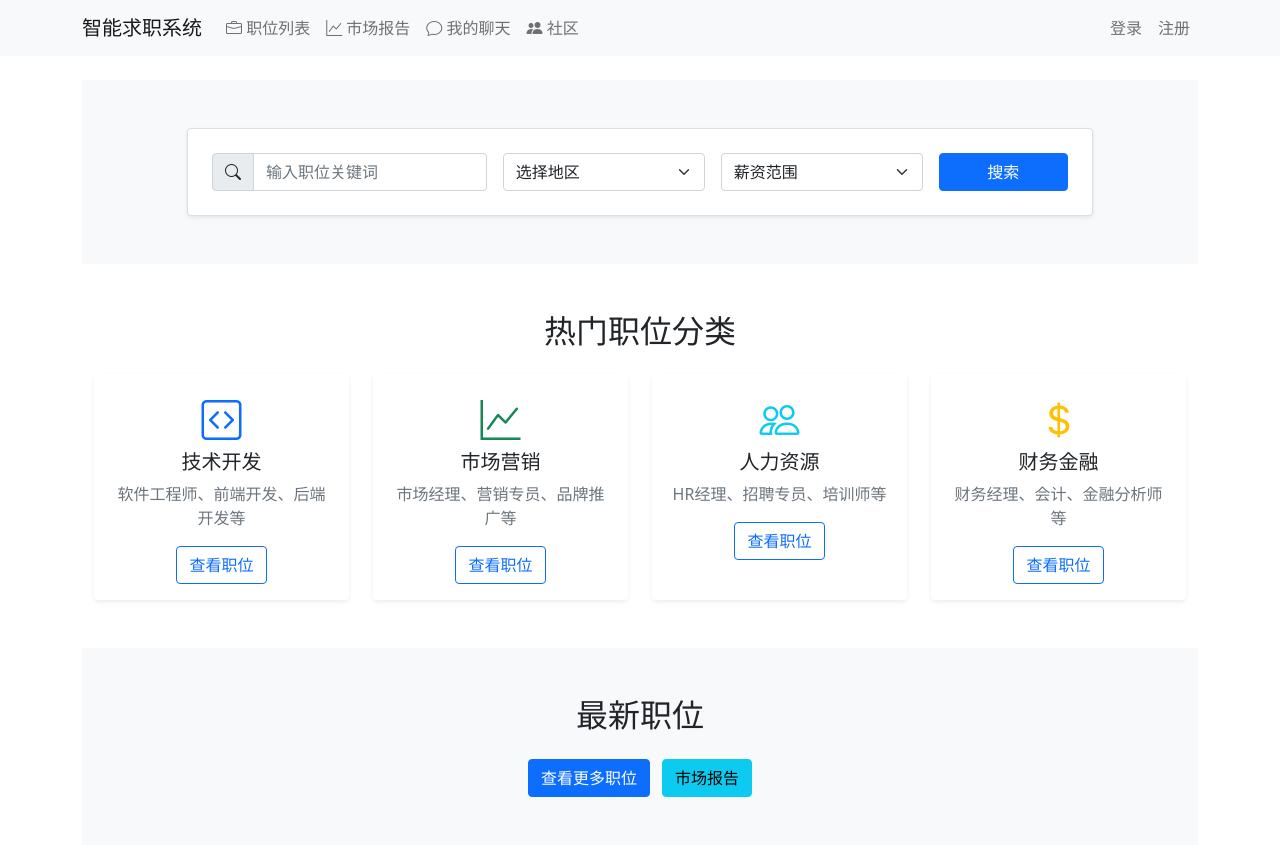
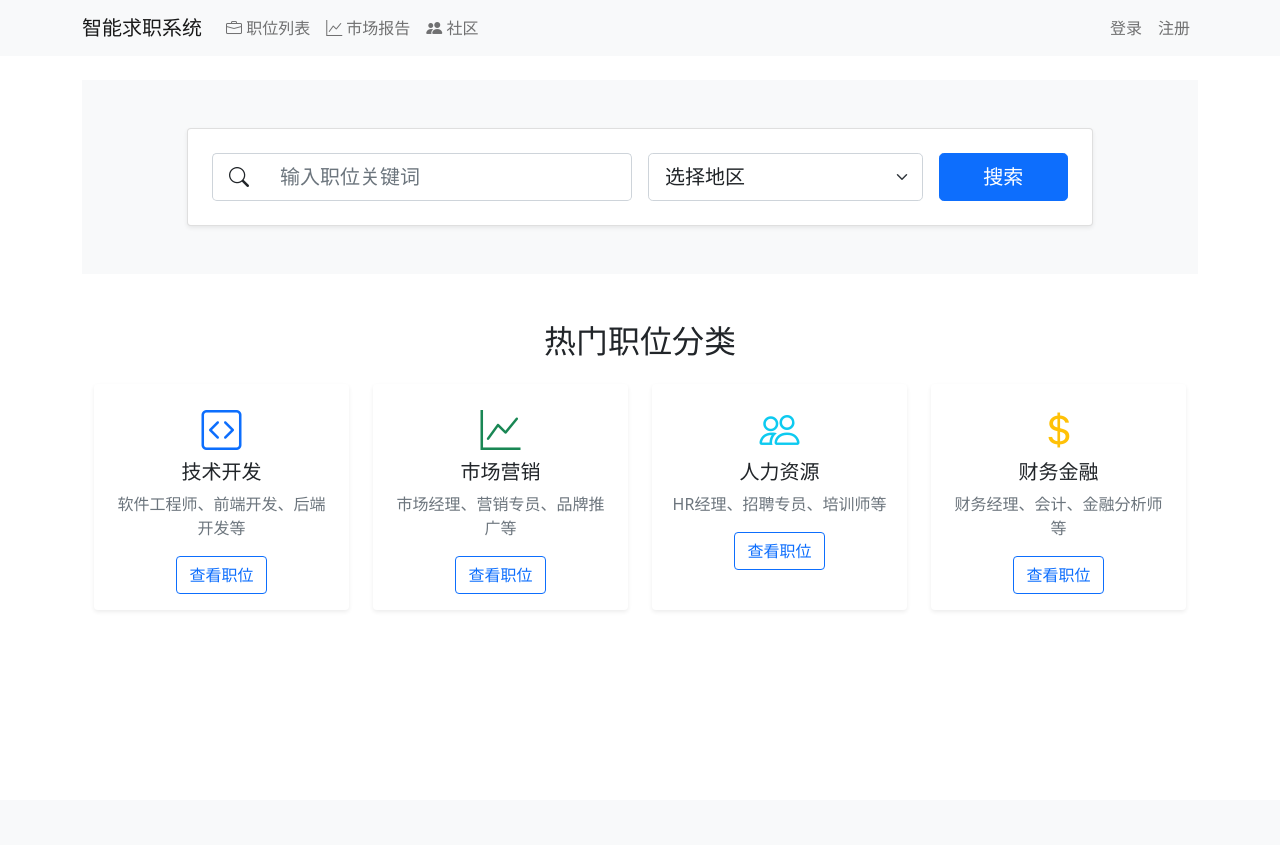
Before and after one commit to GLN2233/JobVision, a Django app: page / in a window 1280 px wide. After the commit the page ends 594 px from the top, so only its background shows below. Run offline with Django 5.2, Linux system fonts and the light colour scheme; some libraries are stand-ins or nearby versions.

Commit message:
优化了一些界面的小BUG

```diff
--- a/templates/base.html
+++ b/templates/base.html
@@ -57,11 +57,13 @@
                             </li>
                         {% endif %}
                     {% endif %}
+                    {% if user.is_authenticated and not user.is_staff and user.role in 'employer,job_seeker' %}
                     <li class="nav-item">
                         <a class="nav-link" href="{% url 'jobs:chat-list' %}">
                             <i class="bi bi-chat"></i> 我的聊天
                         </a>
                     </li>
+                    {% endif %}
                     <li class="nav-item">
                         <a class="nav-link" href="{% url 'community:post-list' %}">
                             <i class="bi bi-people-fill"></i> 社区
--- a/templates/home/index.html
+++ b/templates/home/index.html
@@ -10,14 +10,14 @@
                 <div class="card shadow-sm">
                     <div class="card-body p-4">
                         <form action="{% url 'jobs:job-list' %}" method="get" class="row g-3">
-                            <div class="col-md-4">
-                                <div class="input-group">
-                                    <span class="input-group-text"><i class="bi bi-search"></i></span>
-                                    <input type="text" class="form-control" name="keyword" placeholder="输入职位关键词">
+                            <div class="col-md-6">
+                                <div class="input-group input-group-lg">
+                                    <span class="input-group-text bg-white border-end-0"><i class="bi bi-search"></i></span>
+                                    <input type="text" class="form-control border-start-0" name="keyword" placeholder="输入职位关键词">
                                 </div>
                             </div>
-                            <div class="col-md-3">
-                                <select class="form-select" name="location">
+                            <div class="col-md-4">
+                                <select class="form-select form-select-lg" name="location">
                                     <option value="">选择地区</option>
                                     <option value="北京">北京</option>
                                     <option value="上海">上海</option>
@@ -33,18 +33,8 @@
                                     <option value="天津">天津</option>
                                 </select>
                             </div>
-                            <div class="col-md-3">
-                                <select class="form-select" name="salary_range">
-                                    <option value="">薪资范围</option>
-                                    <option value="0-5000">5000以下</option>
-                                    <option value="5000-10000">5000-10000</option>
-                                    <option value="10000-15000">10000-15000</option>
-                                    <option value="15000-20000">15000-20000</option>
-                                    <option value="20000-999999">20000以上</option>
-                                </select>
-                            </div>
                             <div class="col-md-2">
-                                <button type="submit" class="btn btn-primary w-100">搜索</button>
+                                <button type="submit" class="btn btn-primary btn-lg h-100 w-100">搜索</button>
                             </div>
                         </form>
                     </div>
@@ -103,35 +93,5 @@
     </div>
 </div>
 
-<!-- 最新职位区域 -->
-<div class="latest-jobs-section py-5 bg-light">
-    <div class="container">
-        <h2 class="text-center mb-4">最新职位</h2>
-        <div class="row g-4">
-            {% for job in latest_jobs %}
-            <div class="col-md-6">
-                <div class="card h-100 border-0 shadow-sm">
-                    <div class="card-body">
-                        <h5 class="card-title">{{ job.title }}</h5>
-                        <p class="card-text text-muted">{{ job.company }}</p>
-                        <div class="d-flex justify-content-between align-items-center">
-                            <span class="badge bg-primary">{{ job.salary_range }}</span>
-                            <span class="text-muted">{{ job.location }}</span>
-                        </div>
-                        <hr>
-                        <div class="d-flex justify-content-between align-items-center">
-                            <small class="text-muted">发布于：{{ job.post_date|date:"Y-m-d" }}</small>
-                            <a href="{% url 'jobs:job-detail' job.id %}" class="btn btn-outline-primary btn-sm">查看详情</a>
-                        </div>
-                    </div>
-                </div>
-            </div>
-            {% endfor %}
-        </div>
-        <div class="text-center mt-4">
-            <a href="{% url 'jobs:job-list' %}" class="btn btn-primary">查看更多职位</a>
-            <a href="{% url 'jobs:market-report' %}" class="btn btn-info ms-2">市场报告</a>
-        </div>
-    </div>
-</div>
+
 {% endblock %}
--- a/templates/jobs/chat_list.html
+++ b/templates/jobs/chat_list.html
@@ -13,7 +13,7 @@
                         {% if request.user.role == 'employer' %}
                             <a href="{% url 'jobs:chat-room' room.job.id room.job_seeker.id %}" class="list-group-item list-group-item-action">
                         {% else %}
-                            <a href="{% url 'jobs:chat-room' room.job.id %}" class="list-group-item list-group-item-action">
+                            <a href="{% url 'jobs:chat-room' room.job.id request.user.id %}" class="list-group-item list-group-item-action">
                         {% endif %}
                             <div class="d-flex w-100 justify-content-between">
                                 <h5 class="mb-1">{{ room.job.title }}</h5>
```
Also changed, not shown: home/templates/home/dashboard.html (+15 -21 lines), jobs/views.py (+0 -9 lines), templates/users/home.html (+1 -37 lines).
